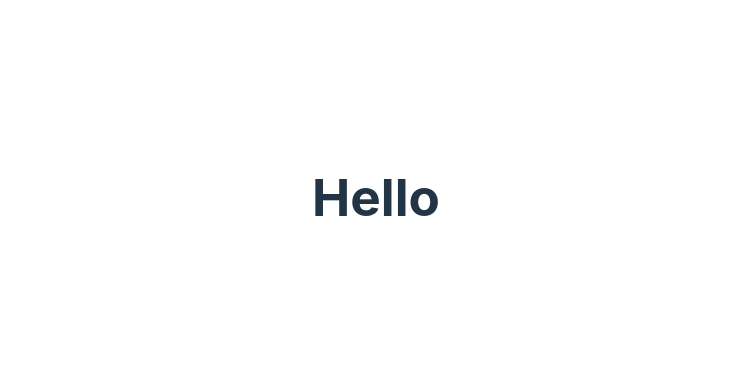
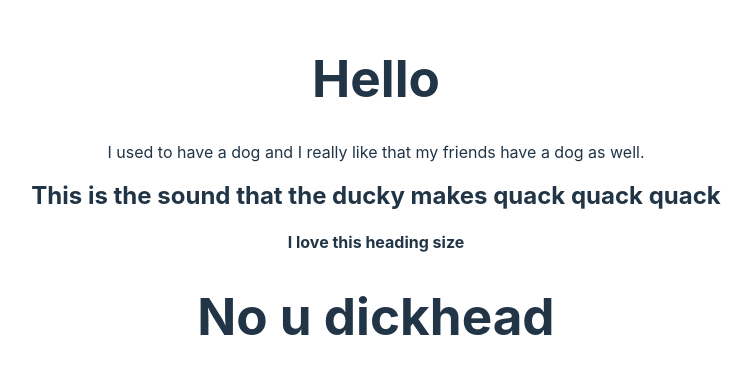
Before and after one commit to MusicalGamer/vitejs-vite-pphrvu, a Svelte app: page / in a window 1280 px wide. Shown: the part 203-576 px from the top of the page, without its empty margins (264-1015 px from the left). Built offline with nearby package versions, Linux system fonts and the light colour scheme.

Commit message:
I made stuff with text

```diff
--- a/src/App.svelte
+++ b/src/App.svelte
@@ -1 +1,16 @@
 <h1>Hello</h1>
+
+
+<p>
+I used to have a dog and I really like that my friends have a dog as well.
+</p>
+
+<h2>This is the sound that the ducky makes quack quack quack</h2>
+
+<h4>I love this heading size</h4>
+<h1>No u dickhead</h1>
+<style>
+h1{
+
+}
+</style>
```
